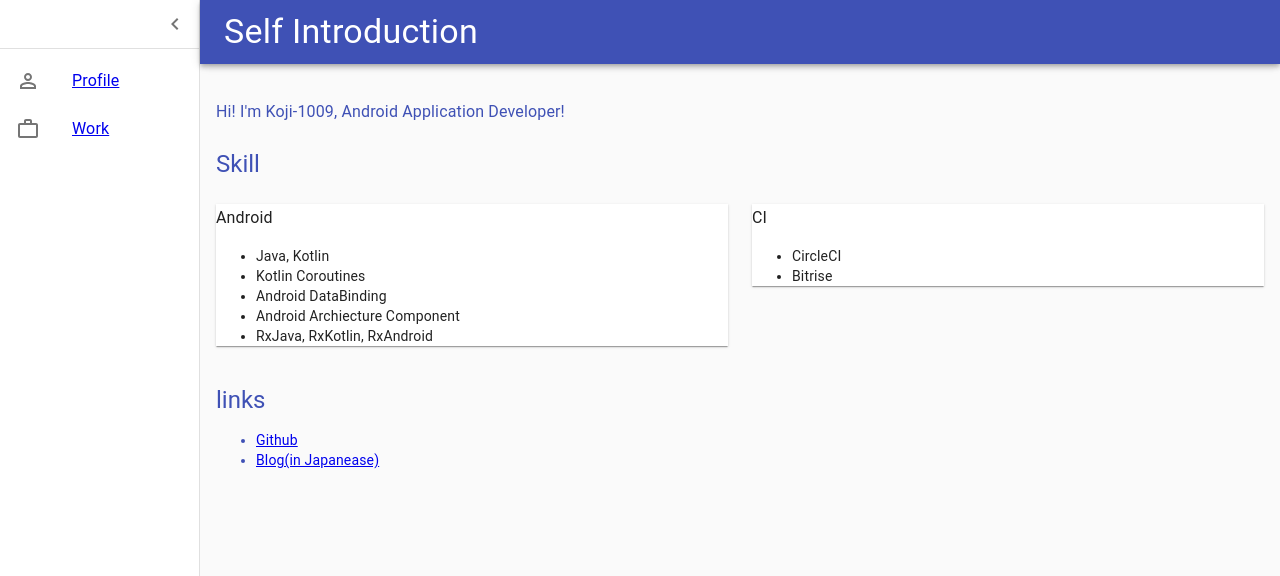
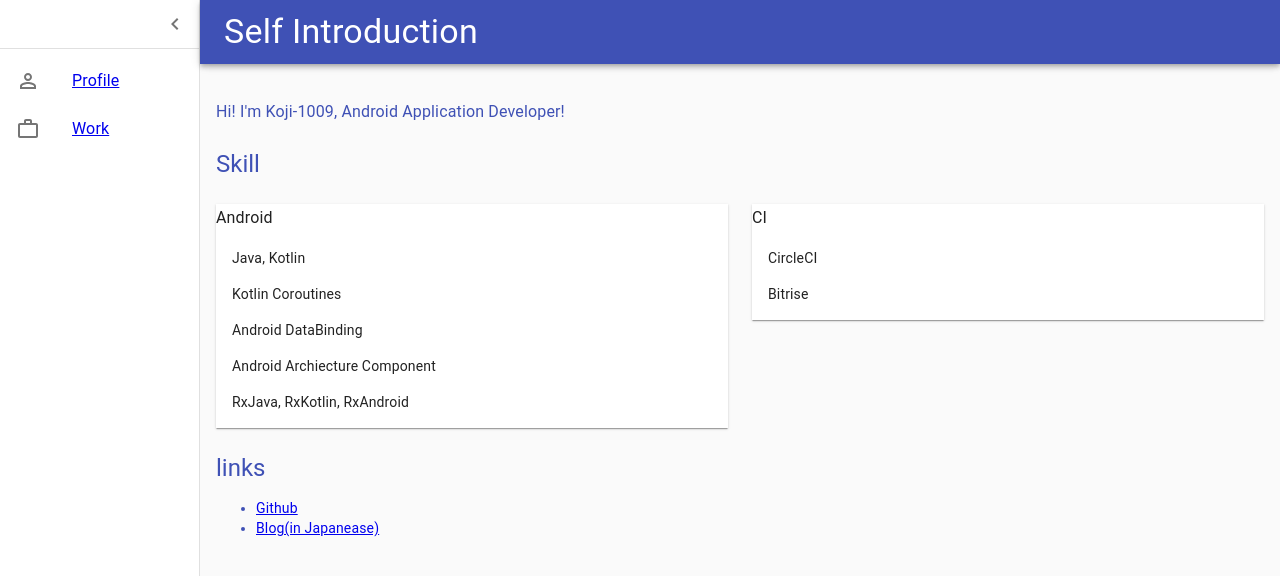
Before and after one commit to koji-1009/self-introduction, a React (Create React App) app in the folder app/: page /self-introduction-react/home in a window 1280 px wide. Shown: the top 576 px of the page. Built offline with nearby package versions, Linux system fonts and the light colour scheme.

Commit message:
Use List instead of ul

```diff
--- a/app/src/components/ProfileComponent.tsx
+++ b/app/src/components/ProfileComponent.tsx
@@ -3,7 +3,7 @@ import React from "react";
 import { Theme } from "@material-ui/core/styles/createMuiTheme";
 import withStyles, { WithStyles, StyleRules } from "@material-ui/core/styles/withStyles";
 import createStyles from "@material-ui/core/styles/createStyles";
-import { Box, Grid, Paper, Typography } from "@material-ui/core";
+import { Box, Grid, Paper, Typography, List, ListItem } from "@material-ui/core";
 
 const styles = (theme: Theme): StyleRules => createStyles({
 });
@@ -26,22 +26,22 @@ class ProfileComponent extends React.Component<Props> {
                 <Grid item xs={6}>
                     <Paper square={true}>
                         <Typography variant="subtitle1">Android</Typography>
-                        <ul>
-                            <li>Java, Kotlin</li>
-                            <li>Kotlin Coroutines</li>
-                            <li>Android DataBinding</li>
-                            <li>Android Archiecture Component</li>
-                            <li>RxJava, RxKotlin, RxAndroid</li>
-                        </ul>
+                        <List>
+                            <ListItem><Typography variant="inherit">Java, Kotlin</Typography></ListItem>
+                            <ListItem><Typography variant="inherit">Kotlin Coroutines</Typography></ListItem>
+                            <ListItem><Typography variant="inherit">Android DataBinding</Typography></ListItem>
+                            <ListItem><Typography variant="inherit">Android Archiecture Component</Typography></ListItem>
+                            <ListItem><Typography variant="inherit">RxJava, RxKotlin, RxAndroid</Typography></ListItem>
+                        </List>
                     </Paper>
                 </Grid>
                 <Grid item xs={6}>
                     <Paper square={true}>
                         <Typography variant="subtitle1">CI</Typography>
-                        <ul>
-                            <li>CircleCI</li>
-                            <li>Bitrise</li>
-                        </ul>
+                        <List>
+                            <ListItem><Typography variant="inherit">CircleCI</Typography></ListItem>
+                            <ListItem><Typography variant="inherit">Bitrise</Typography></ListItem>
+                        </List>
                     </Paper>
                 </Grid>
 
```
